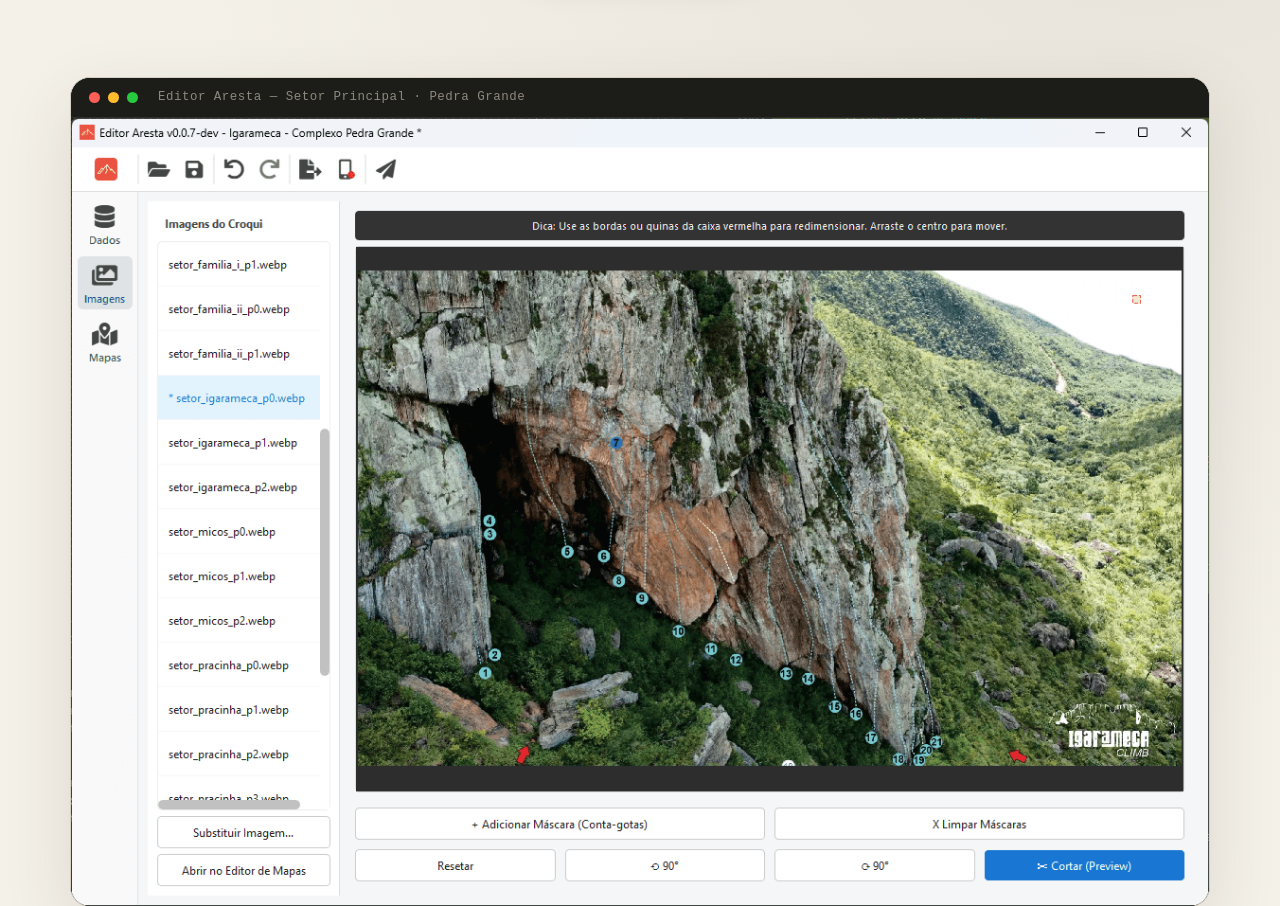
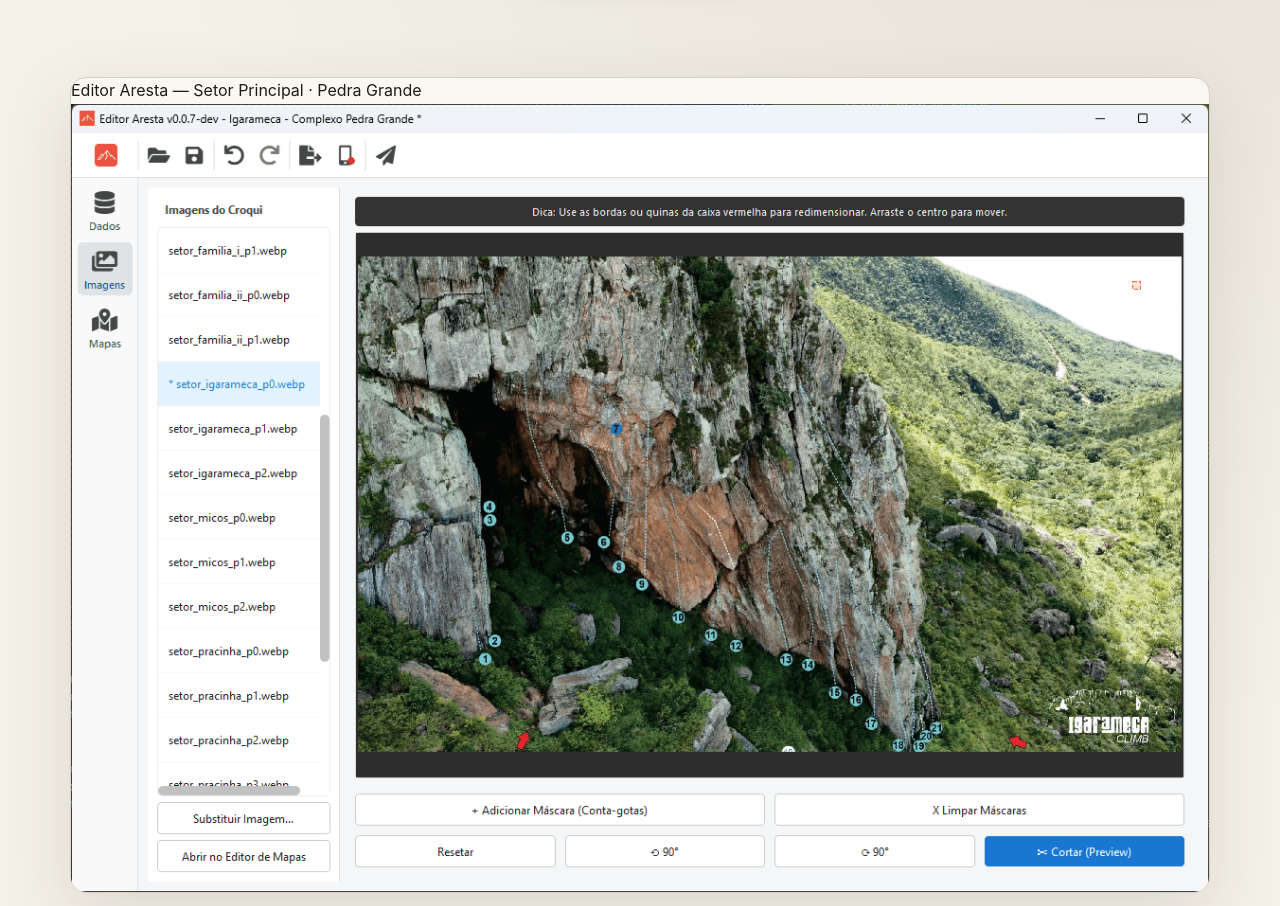
Before and after one commit to aresta-climb/arestaclimb.com, a website built with Vite: page editor.html in a window 1280 px wide. Shown: the part 644-1550 px from the top of the page. Built offline with nearby package versions, Linux system fonts and the light colour scheme.

Commit message:
fix(editor): remover barra macOS duplicada sobre a screenshot nativa do Windows

```diff
--- a/src/editor.css
+++ b/src/editor.css
@@ -251,40 +251,12 @@ a {
 .editor-showcase-window {
   max-width: var(--container-max);
   margin: 0 auto 80px;
-  background: #11120f;
+  background: var(--surface);
   border: 1px solid var(--line);
-  border-radius: 20px;
+  border-radius: 16px;
   overflow: hidden;
   box-shadow: var(--shadow);
   position: relative;
-}
-
-.window-header-bar {
-  height: 40px;
-  background: #1c1d18;
-  border-bottom: 1px solid rgba(255, 255, 255, 0.08);
-  display: flex;
-  align-items: center;
-  padding: 0 18px;
-  gap: 8px;
-}
-
-.window-dot {
-  width: 11px;
-  height: 11px;
-  border-radius: 50%;
-}
-
-.dot-red { background: #ff5f56; }
-.dot-yellow { background: #ffbd2e; }
-.dot-green { background: #27c93f; }
-
-.window-title {
-  margin-left: 12px;
-  font-size: 0.78rem;
-  color: #8e897e;
-  letter-spacing: 0.04em;
-  font-family: monospace;
 }
 
 .editor-showcase-window img {
```
